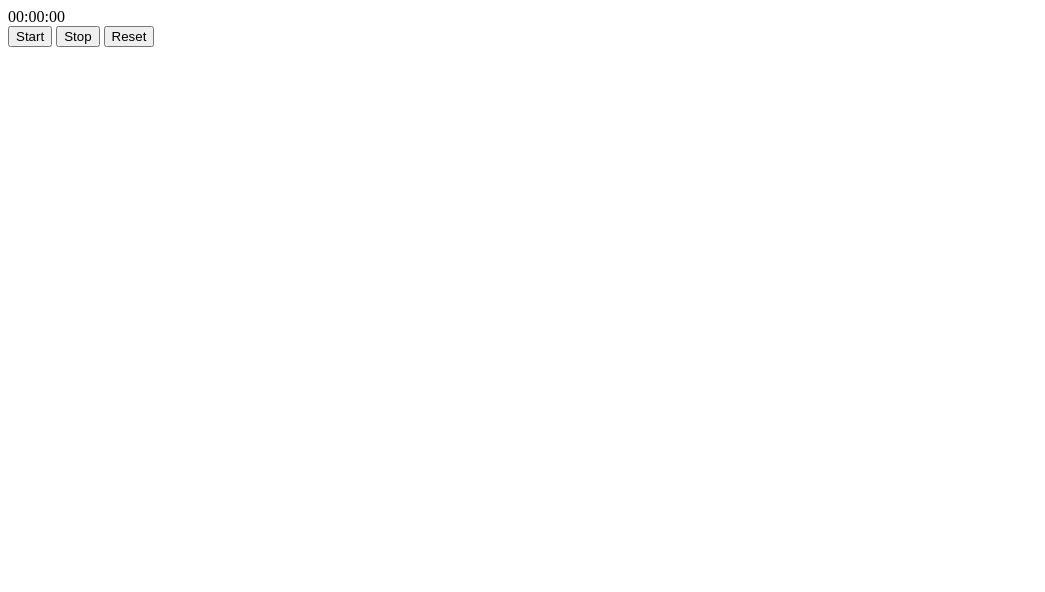
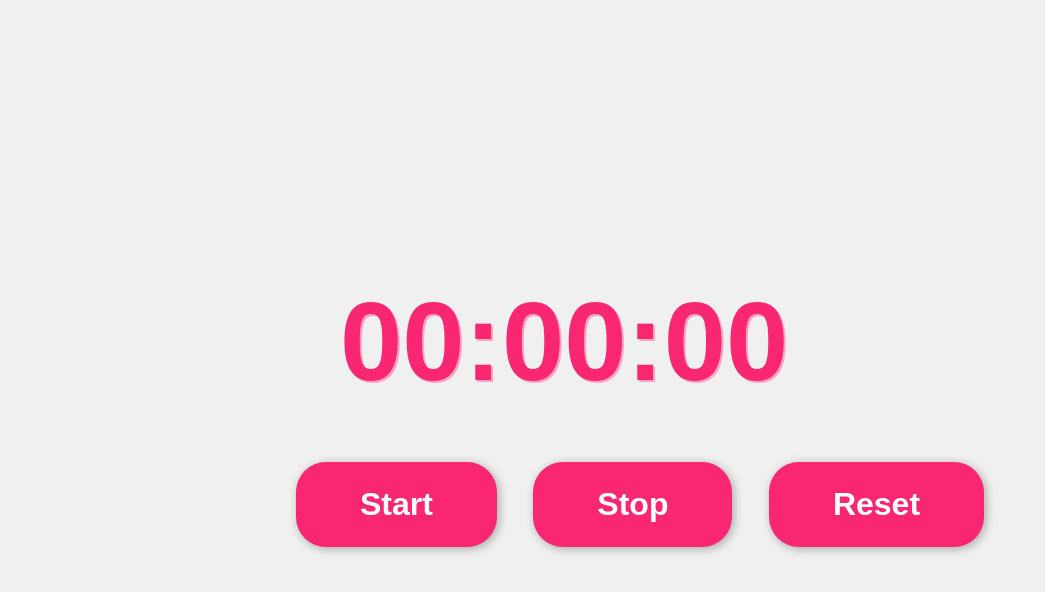
Before and after one commit to danielobedeka3/timer, a plain HTML site: page index.html in a window 1280 px wide. Shown: the whole page, without its empty margins (0-1045 px from the left). Drawn offline with Linux system fonts and the light colour scheme.

Commit message:
created the css page

```diff
--- a/index.html
+++ b/index.html
@@ -10,9 +10,9 @@
 <body>
     <div id="timer">00:00:00</div>
     <div class="buttons ">
-        <button class="start">Start</button>
-        <button class="stop">Stop</button>
-        <button class="reset">Reset</button>
+        <button class="start" id="start">Start</button>
+        <button class="stop" id="stop">Stop</button>
+        <button class="reset" id="reset">Reset</button>
     </div>
 </body>
 
--- a/style.css
+++ b/style.css
@@ -0,0 +1,68 @@
+*{
+    margin:0;
+    box-sizing:border-box;
+}
+
+body{
+
+    height: 100vh;;
+    display: flex;
+    flex-direction: column;
+    justify-content: center;
+    align-items: center;
+    background-color: #f0f0f0f0;
+    font-family: "Poppins", sans-serif;
+    overflow: hidden;
+
+}
+
+button{
+    padding: 15px;
+    border:none;
+    border-radius: 30px;
+    background-color: #f92672;
+    color:white;
+    font-size: 2rem;
+    font-weight: bold;
+    padding:1.5rem 4rem;
+    margin:1rem;
+    box-shadow: 2px 2px 10px rgba(0,0,0,0.3);
+    transition: all .2s;
+    cursor: pointer;
+}
+
+button:hover{
+    background-color: #f44583;
+    box-shadow: 2px 2px 10px rgba(0,0,0,0.5);
+}
+
+#timer{
+    font-size: 7rem;
+    font-weight: 700;
+    color: #f92672;
+    text-shadow: 2px 2px #f8a5c2;
+    width: 600px;
+    margin:40px auto;
+
+}
+
+#buttons{
+    display:flex;
+}
+
+button[disabled]{
+    opacity:0.5;
+    cursor:default;
+}
+
+@media(max-width:800px){
+    #timer{
+        font: size 4rem;
+        width:350px;
+    }
+
+    button{
+        font-size: 1.5rem;
+        padding: 1rem 2rem;
+    }
+}
```
